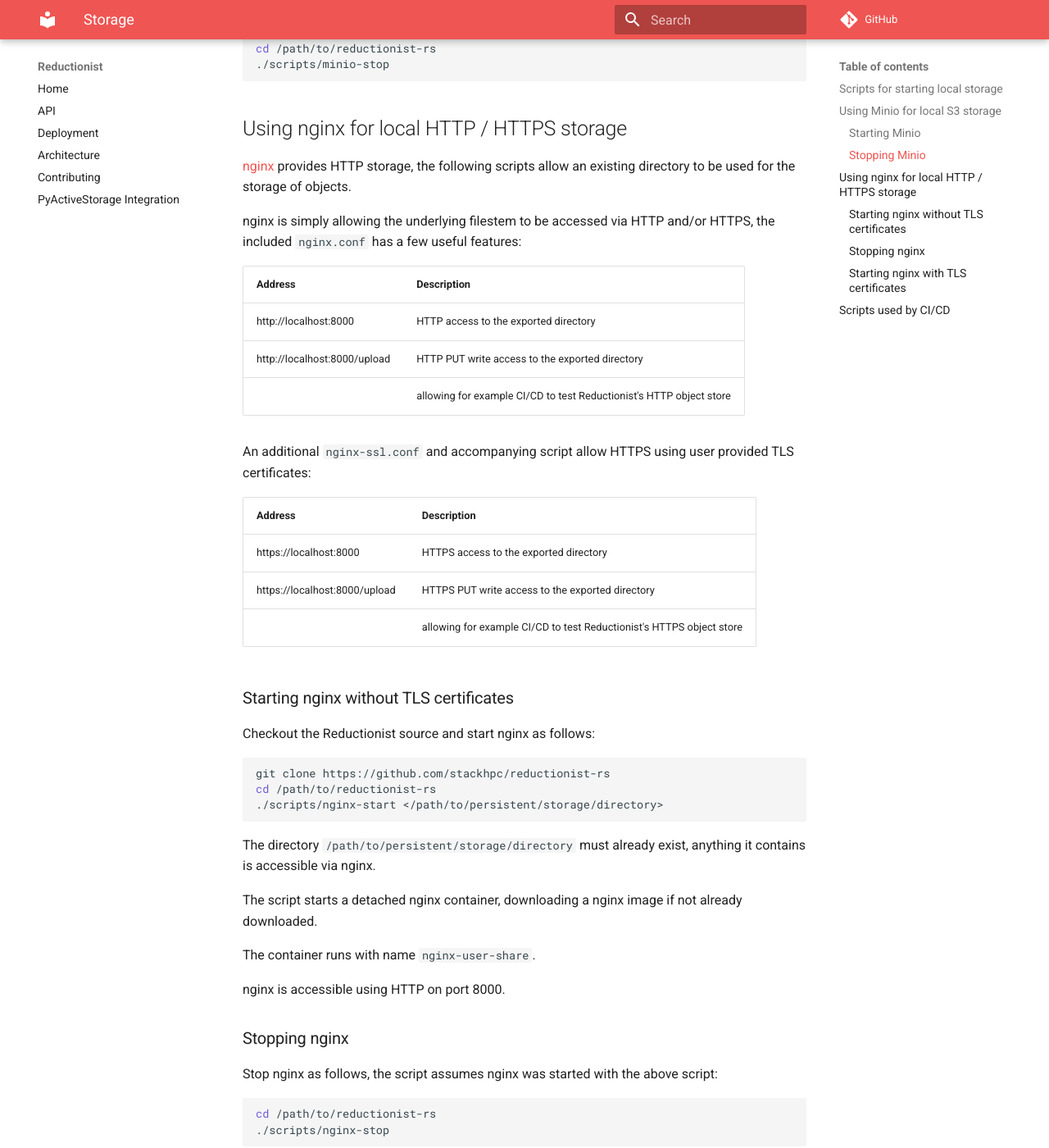
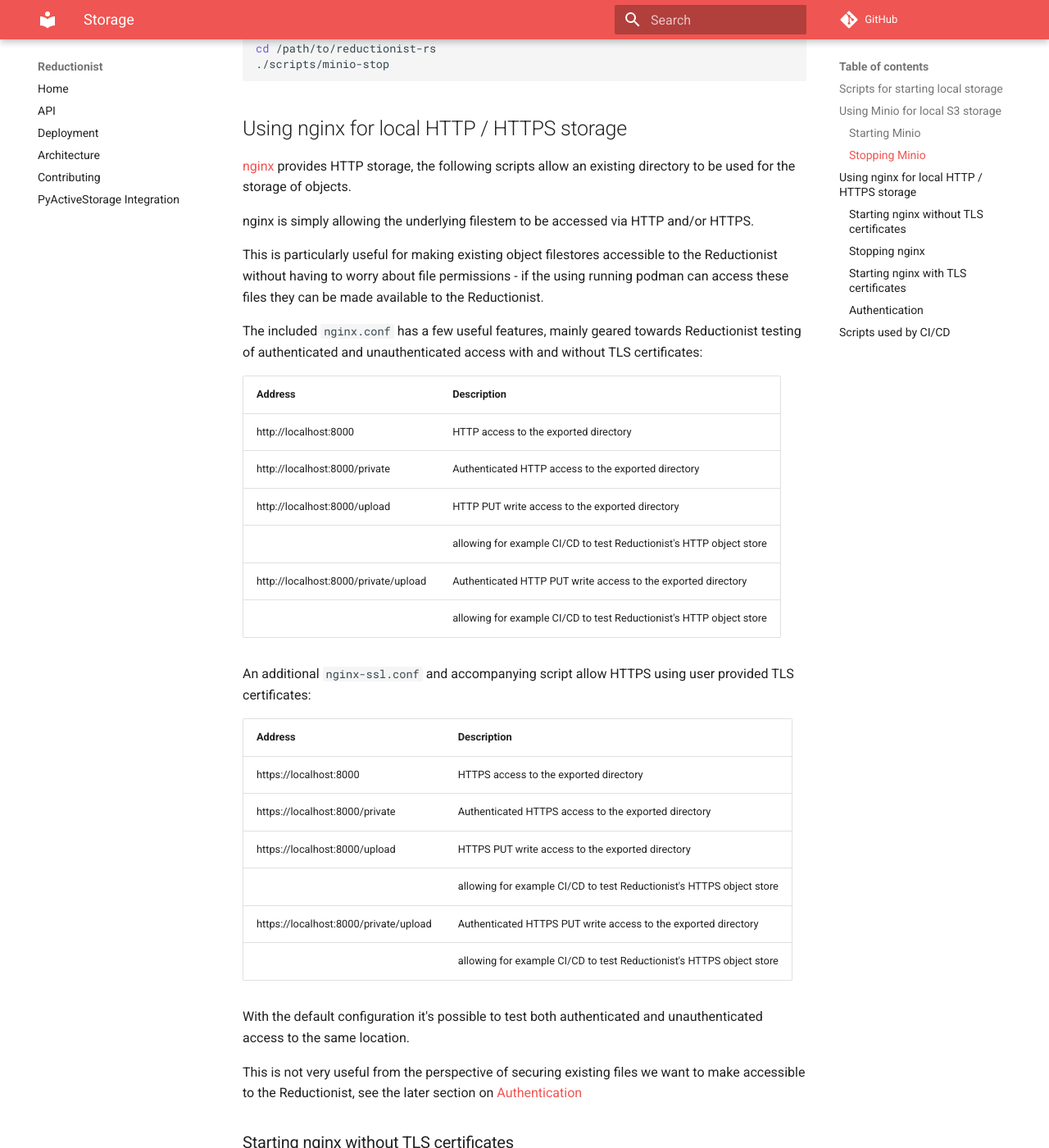
Before and after one commit to stackhpc/reductionist-rs, an MkDocs documentation site: the page built from docs/storage.md, in a window 1280 px wide and 1400 px high, scrolled down 1721 px. Shown: the whole window at 82% size. Built offline with MkDocs 1.6.1 and Material for MkDocs 9.7.7, drawn with Linux system fonts in a browser that asks for light colours; comment, search, counter and statistics services are not loaded; some of the changed text lies outside the part shown.

Commit message:
Update nginx documentation for authenticated access.

````diff
--- a/docs/storage.md
+++ b/docs/storage.md
@@ -60,13 +60,19 @@
 
 [nginx](https://nginx.org/) provides HTTP storage, the following scripts allow an existing directory to be used for the storage of objects.
 
-nginx is simply allowing the underlying filestem to be accessed via HTTP and/or HTTPS,
-the included `nginx.conf` has a few useful features:
+nginx is simply allowing the underlying filestem to be accessed via HTTP and/or HTTPS.
+
+This is particularly useful for making existing object filestores accessible to the Reductionist without having to worry about file permissions - if the using running podman can access these files they can be made available to the Reductionist.
+
+The included `nginx.conf` has a few useful features, mainly geared towards Reductionist testing of authenticated and unauthenticated access with and without TLS certificates:
 
 | Address | Description |
 | - | - |
 | http://localhost:8000 | HTTP access to the exported directory |
+| http://localhost:8000/private | Authenticated HTTP access to the exported directory |
 | http://localhost:8000/upload | HTTP PUT write access to the exported directory |
+| | allowing for example CI/CD to test Reductionist's HTTP object store |
+| http://localhost:8000/private/upload | Authenticated HTTP PUT write access to the exported directory |
 | | allowing for example CI/CD to test Reductionist's HTTP object store |
 
 An additional `nginx-ssl.conf` and accompanying script allow HTTPS using user provided TLS certificates:
@@ -74,8 +80,15 @@
 | Address | Description |
 | - | - |
 | https://localhost:8000 | HTTPS access to the exported directory |
+| https://localhost:8000/private | Authenticated HTTPS access to the exported directory |
 | https://localhost:8000/upload | HTTPS PUT write access to the exported directory |
 | | allowing for example CI/CD to test Reductionist's HTTPS object store |
+| https://localhost:8000/private/upload | Authenticated HTTPS PUT write access to the exported directory |
+| | allowing for example CI/CD to test Reductionist's HTTPS object store |
+
+With the default configuration it's possible to test both authenticated and unauthenticated access to the same location.
+
+This is not very useful from the perspective of securing existing files we want to make accessible to the Reductionist, see the later section on [Authentication](#authentication)
 
 ### Starting nginx without TLS certificates
 
@@ -138,6 +151,23 @@
 
 To stop nginx use the same stop script previously documented above.
 
+### Authentication
+
+With the default nginx configuration it's possible to test both authenticated and unauthenticated access to the same location, but this is not very useful from the perspective of securing existing files we want to make accessible to the Reductionist.
+
+- To enable a completely secure HTTP server edit `/path/to/reductionist-rs/scripts/nginx.conf`
+- To enable a completely secure HTTPS server edit `/path/to/reductionist-rs/scripts/nginx-ssl.conf`
+
+Look for and uncomment the two `auth_basic` lines:
+
+```config
+# Uncomment to require authentication for all access
+auth_basic "Access Restricted";
+auth_basic_user_file /etc/nginx/htpasswd;
+```
+
+Then start nginx as previously documented.
+
 ## Scripts used by CI/CD
 
 Two additional scripts are provided that start both Minio and nginx for use in CI/CD.
````
Also changed, not shown: 2 other files.
